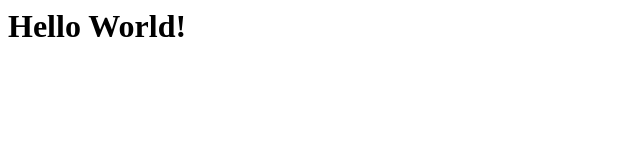
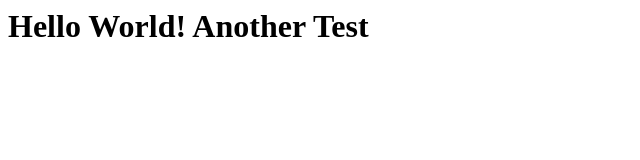
Before and after one commit to tmadrid-forgerz/test, a plain HTML site: page index.html in a window 1280 px wide. Shown: the whole page, without its empty margins (0-640 px from the left). Drawn offline with Linux system fonts and the light colour scheme.

Commit message:
Update index.html

```diff
--- a/index.html
+++ b/index.html
@@ -3,6 +3,6 @@
       <title>DeploIt Test</title>
   </head>
   <body>
-    <h1>Hello World!</h1>
+    <h1>Hello World! Another Test</h1>
   </body>
 </html>
```
